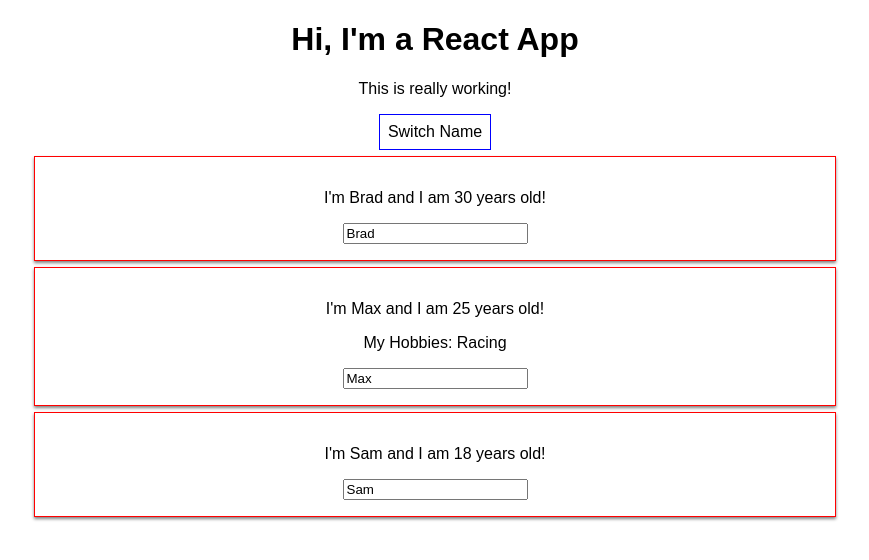
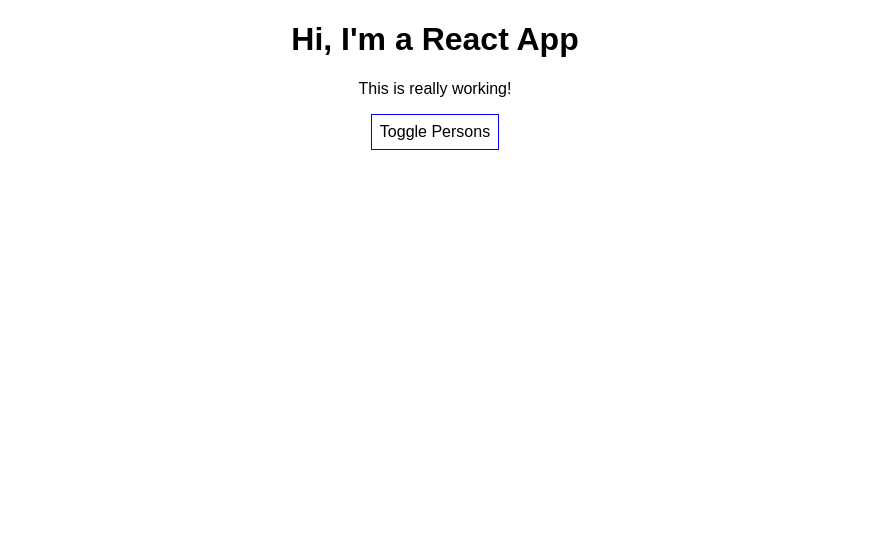
Before and after one commit to avishka964/react-guid, a React (Create React App) app: page / in a window 1280 px wide. Shown: the top 560 px of the page, without its empty margins (205-1074 px from the left). Built offline with nearby package versions, Linux system fonts and the light colour scheme.

Commit message:
list and conditionals

```diff
--- a/src/App.js
+++ b/src/App.js
@@ -4,33 +4,42 @@ import Person from "./Person/Person"
 
 class App extends Component {
   state = {
-    person: [
-      { name: "Brad", age: 30 },
-      { name: "Max", age: 25 },
-      { name: "Sam", age: 18 },
+    persons: [
+      { id: "dfd1", name: "Brad", age: 30 },
+      { id: "s5ds5", name: "Max", age: 25 },
+      { id: "ada5f", name: "Sam", age: 18 },
     ],
     otherState: "some other value",
+    showPersons: false,
   }
 
-  switchNameHandler = (newName) => {
-    // console.log("Clicked")
+  nameChangeHandler = (event, id) => {
+    const personsIndex = this.state.persons.findIndex((p) => {
+      return p.id === id
+    })
+
+    const person = { ...this.state.persons[personsIndex] }
+
+    person.name = event.target.value
+
+    const persons = [...this.state.persons]
+    persons[personsIndex] = person
+
     this.setState({
-      person: [
-        { name: newName, age: 28 },
-        { name: "Justin", age: 21 },
-        { name: "Sam", age: 12 },
-      ],
+      persons: persons,
     })
   }
 
-  nameChangedHandler = (event) => {
-    this.setState({
-      person: [
-        { name: "David", age: 28 },
-        { name: event.target.value, age: 21 },
-        { name: "Sam", age: 12 },
-      ],
-    })
+  deletePersonsHandler = (personsIndex) => {
+    // const Persons = this.state.Persons.slice();
+    const persons = [...this.state.persons]
+    persons.splice(personsIndex, 1)
+    this.setState({ persons: persons })
+  }
+
+  togglePersonsHandler = () => {
+    const doesShow = this.state.showPersons
+    this.setState({ showPersons: !doesShow })
   }
 
   render() {
@@ -41,28 +50,35 @@ class App extends Component {
       padding: "8px",
       cursor: "pointer",
     }
+
+    let persons = null
+
+    if (this.state.showPersons) {
+      persons = (
+        <div>
+          {this.state.persons.map((persons, index) => {
+            return (
+              <Person
+                click={() => this.deletePersonsHandler(index)}
+                name={persons.name}
+                age={persons.age}
+                key={persons.id}
+                change={(event) => this.nameChangeHandler(event, persons.id)}
+              />
+            )
+          })}
+        </div>
+      )
+    }
+
     return (
       <div className="App">
         <h1>Hi, I'm a React App</h1>
         <p>This is really working!</p>
-        <button style={style} onClick={() => this.switchNameHandler("David!!")}>
-          Switch Name
+        <button style={style} onClick={this.togglePersonsHandler}>
+          Toggle Persons
         </button>
-        <Person
-          name={this.state.person[0].name}
-          age={this.state.person[0].age}
-        />
-        <Person
-          name={this.state.person[1].name}
-          age={this.state.person[1].age}
-          click={this.switchNameHandler.bind(this, "Smith!")}
-          change={this.nameChangedHandler}>
-          My Hobbies: Racing
-        </Person>
-        <Person
-          name={this.state.person[2].name}
-          age={this.state.person[2].age}
-        />
+        {persons}
       </div>
     )
   }
```
